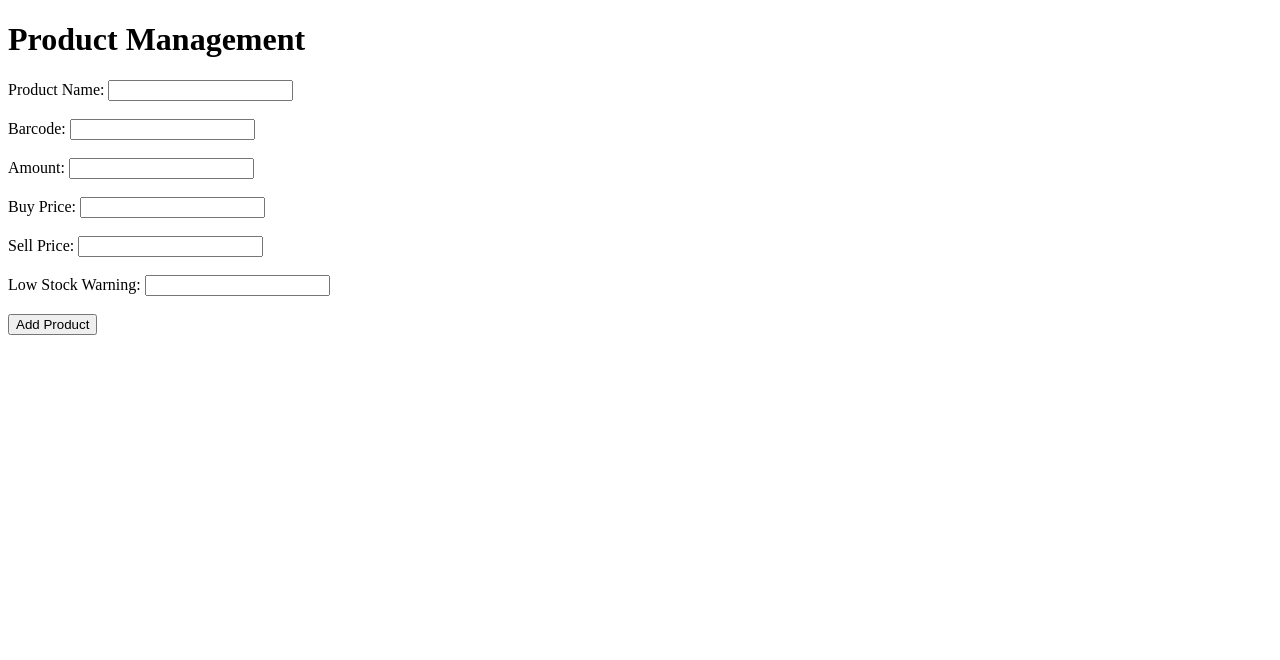
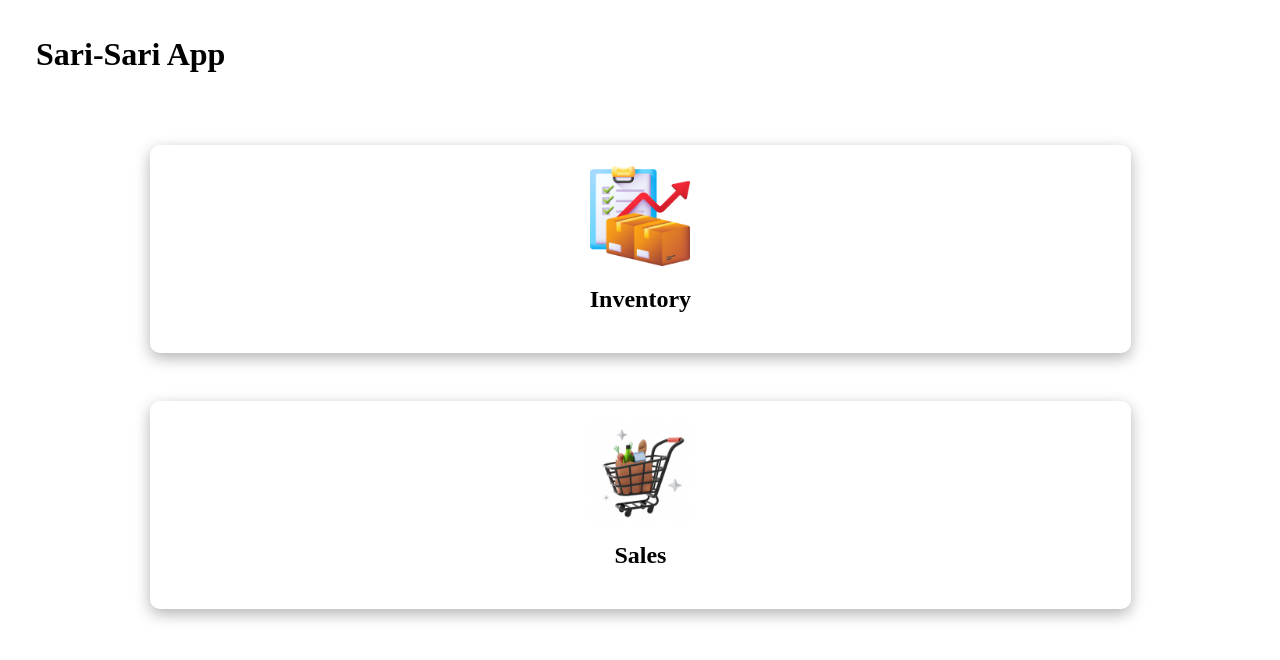
Before and after one commit to Joseph-0000/Mobile_App, a website: page www/index.html in a window 1280 px wide. Drawn offline with Linux system fonts and the light colour scheme.

Commit message:
first commit

```diff
--- a/www/index.html
+++ b/www/index.html
@@ -3,65 +3,59 @@
 <head>
     <meta charset="UTF-8">
     <meta name="viewport" content="width=device-width, initial-scale=1.0">
-    <title>Product Management</title>
+    <title>Document</title>
+    <style>
+        body {
+            display: flex;
+            flex-direction: column;
+            align-items: center;
+            justify-content: center;
+            padding: 24px; /* Add some padding to create space from the edges */
+            position: relative;
+        }
+
+        h1 {
+            align-self: flex-start;
+            margin: 4px 4px 48px 4px; /* Remove default margin */
+        }
+
+        div {
+            display: flex;
+            flex-direction: column;
+            align-items: center;
+            justify-content: center;
+            width: 80%; /* Make divs take the full width of the screen */
+            height: 200px; /* Set the height of the div */
+            position: relative; /* Ensure the div is positioned */
+            background-color: rgba(255, 255, 255, 0.2); /* Semi-transparent background color */
+            margin: 24px 0; /* Add vertical margin */
+            padding: 4px;
+            border-radius: 10px; /* Add some border-radius for rounded corners */
+            box-shadow: 0px 5px 15px rgba(0, 0, 0, 0.3); /* Box shadow for the card effect */
+            transform: perspective(1000px) rotateY(0deg); /* Apply perspective for the 3D effect */
+            transition: transform 0.3s; /* Add a smooth transition */
+        }
+
+        div:hover {
+            transform: perspective(1000px) rotateY(10deg); /* Adjust the rotation for the hover effect */
+        }
+
+        img {
+            max-width: 50%; /* Ensure the image doesn't exceed the container's width */
+            max-height: 50%; /* Ensure the image doesn't exceed the container's height */
+        }
+    </style>
+
 </head>
 <body>
-    <h1>Product Management</h1>
-
-    <form id="productForm">
-        <label for="productName">Product Name:</label>
-        <input type="text" id="productName" required><br><br>
-
-        <label for="barcode">Barcode:</label>
-        <input type="text" id="barcode" required><br><br>
-
-        <label for="amount">Amount:</label>
-        <input type="number" id="amount" required><br><br>
-
-        <label for="buyPrice">Buy Price:</label>
-        <input type="number" step="0.01" id="buyPrice" required><br><br>
-
-        <label for="sellPrice">Sell Price:</label>
-        <input type="number" step="0.01" id="sellPrice" required><br><br>
-
-        <label for="lowStockWarning">Low Stock Warning:</label>
-        <input type="number" id="lowStockWarning" required><br><br>
-
-        <button type="button" onclick="addProduct()">Add Product</button>
-    </form>
-
-    <script>
-        function addProduct() {
-            // Get input values
-            const productName = document.getElementById("productName").value;
-            const barcode = document.getElementById("barcode").value;
-            const amount = document.getElementById("amount").value;
-            const buyPrice = document.getElementById("buyPrice").value;
-            const sellPrice = document.getElementById("sellPrice").value;
-            const lowStockWarning = document.getElementById("lowStockWarning").value;
-
-            // Create a product object
-            const product = {
-                productName,
-                barcode,
-                amount,
-                buyPrice,
-                sellPrice,
-                lowStockWarning
-            };
-
-            // Retrieve existing products from localStorage or create an empty array
-            const products = JSON.parse(localStorage.getItem("products")) || [];
-
-            // Add the new product to the array
-            products.push(product);
-
-            // Save the updated product list to localStorage
-            localStorage.setItem("products", JSON.stringify(products));
-
-            // Clear the form
-            document.getElementById("productForm").reset();
-        }
-    </script>
+        <h1>Sari-Sari App</h1>
+        <div class="tab">
+            <img src="./img/inventory_icon.png" alt="">
+            <h2>Inventory</h2>
+        </div>
+        <div class="tab">
+            <img src="./img/0021.webp" alt="">
+            <h2>Sales</h2>
+        </div>
 </body>
 </html>
```
Also changed, not shown: www/product-management.html (added, +67 -0 lines), www/img/0021.webp (added), www/img/inventory_icon.png (added), www/img/logo.png (deleted).
